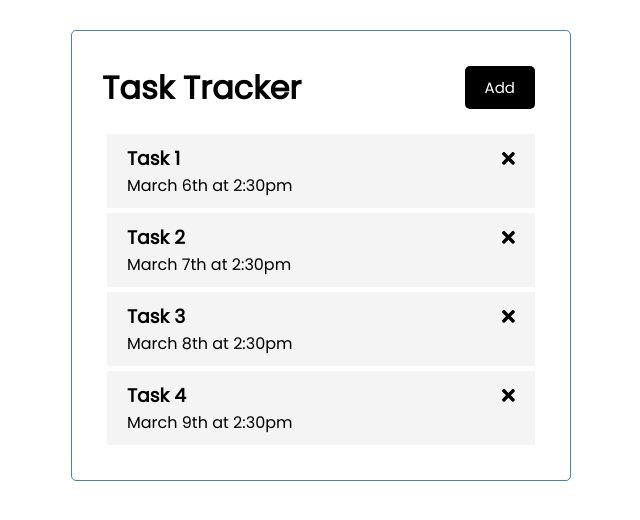
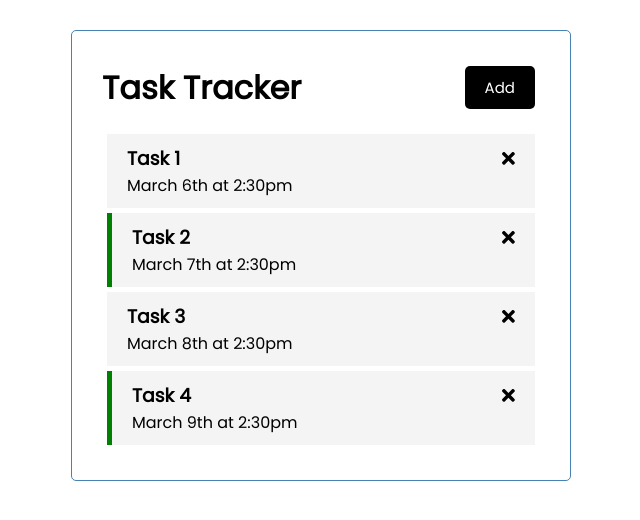
Before and after one commit to kukori/ng_task, an Angular app: page / in a window 1280 px wide. Shown: the top 520 px of the page, without its empty margins (319-959 px from the left). Built offline with nearby package versions, Linux system fonts and the light colour scheme; data requests are answered from the project's data file.

Commit message:
Task reminder

```diff
--- a/db.json
+++ b/db.json
@@ -1,10 +1,10 @@
 {
   "tasks": [
     {
-      "id": 1,
+      "reminder": false,
       "text": "Task 1",
       "day": "March 6th at 2:30pm",
-      "reminder": true
+      "id": 1
     },
     {
       "id": 2,
@@ -16,7 +16,7 @@
       "id": 3,
       "text": "Task 3",
       "day": "March 8th at 2:30pm",
-      "reminder": true
+      "reminder": false
     },
     {
       "id": 4,
--- a/src/app/components/task-item/task-item.component.html
+++ b/src/app/components/task-item/task-item.component.html
@@ -1,4 +1,4 @@
-<div class="task">
+<div [ngClass]="{ reminder: task?.reminder }" class="task" (dblclick)="onToggle()">
     <h3>{{task?.text}}<fa-icon (click)="onDeleteClick(task)" [icon]="faTimes"></fa-icon></h3>
     <p>{{task?.day}}</p>
 </div>
--- a/src/app/components/task-item/task-item.component.scss
+++ b/src/app/components/task-item/task-item.component.scss
@@ -5,7 +5,7 @@
     cursor: pointer;
 }
 
-  .task.reminder {
+.reminder {
   border-left: 5px solid green;
 }
 
--- a/src/app/components/task-item/task-item.component.ts
+++ b/src/app/components/task-item/task-item.component.ts
@@ -10,6 +10,7 @@ import { faTimes } from '@fortawesome/free-solid-svg-icons';
 export class TaskItemComponent implements OnInit {
   @Input() task?: Task;
   @Output() onDeleteTask: EventEmitter<Task> = new EventEmitter()
+  @Output() onToggleTask: EventEmitter<Task> = new EventEmitter()
   faTimes = faTimes;
 
   constructor() { }
@@ -22,4 +23,7 @@ export class TaskItemComponent implements OnInit {
     this.onDeleteTask.emit(task)
   }
 
+  onToggle(task?: Task): void {
+    this.onToggleTask.emit(task)
+  }
 }
--- a/src/app/components/tasks/tasks.component.html
+++ b/src/app/components/tasks/tasks.component.html
@@ -1 +1 @@
-<app-task-item *ngFor="let task of tasks" [task]="task" (onDeleteTask)="deleteTask(task)"></app-task-item>
+<app-task-item *ngFor="let task of tasks" [task]="task" (onDeleteTask)="deleteTask(task)" (onToggleTask)="toggleTask(task)" ></app-task-item>
--- a/src/app/components/tasks/tasks.component.ts
+++ b/src/app/components/tasks/tasks.component.ts
@@ -19,6 +19,15 @@ export class TasksComponent implements OnInit {
   deleteTask(task: Task) {
     this.taskService.deleteTask(task).subscribe(() =>
       this.tasks = this.tasks.filter(current => current.id !== task.id)
+    );
+  }
+
+  toggleTask(task: Task) {
+    this.taskService.toggleTask(task).subscribe(() => {
+      const tasks = this.tasks.map(current =>
+        current.id === task.id ? { ...current, reminder: !current.reminder } : current
       );
+      this.tasks = tasks;
+    });
   }
 }
--- a/src/app/services/task.service.ts
+++ b/src/app/services/task.service.ts
@@ -19,4 +19,9 @@ export class TaskService {
     const url = `${this.apiUrl}/${task.id}`
     return this.httpClient.delete<Task>(url);
   }
+
+  toggleTask(task: Task): Observable<Task> {
+    const url = `${this.apiUrl}/${task.id}`
+    return this.httpClient.put<Task>(url, {...task, reminder: !task.reminder});
+  }
 }
```
Lines whose indentation alone changed are shown as unchanged.
